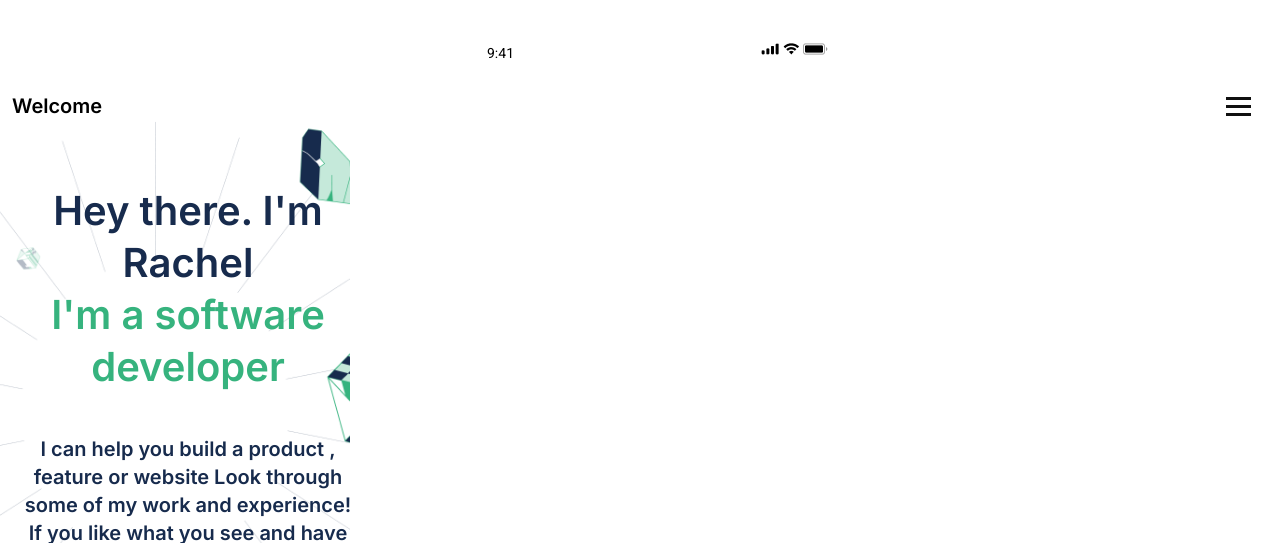
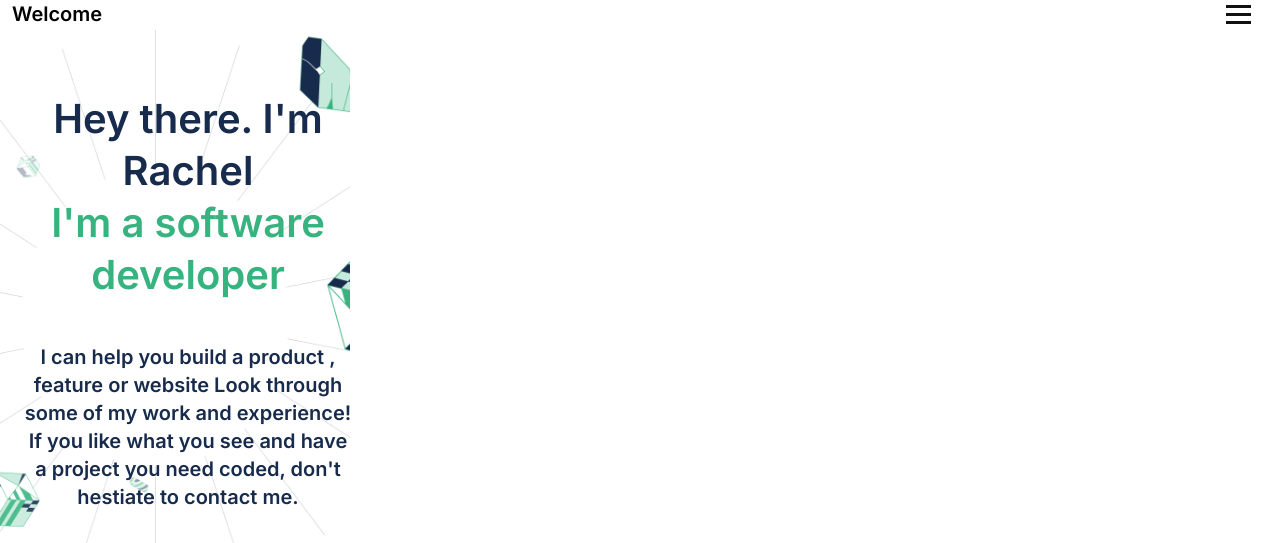
Before and after one commit to Rachelwebdev/Portfolio-Project, a website: page index.html in a window 1280 px wide. Shown: the top 543 px of the page. Drawn offline with Linux system fonts and the light colour scheme.

Commit message:
Delete the bar status section

```diff
--- a/index.html
+++ b/index.html
@@ -8,19 +8,6 @@
     <title>Portfolio Project</title>
   </head>
   <body>
-    <!-- Bar Status -->
-    <div id="bar-status-container">
-      <p class="time">9:41</p>
-      <div class="bar-status-icons">
-        <img
-          src="images/Cellular Connection.png"
-          alt="cellular connection icon"
-        />
-        <img src="images/Wifi.png" alt="wifi icon" />
-        <img src="images/Battery.png" alt="battery icon" />
-      </div>
-    </div>
-    <!-- Navigation bar -->
     <nav>
       <h3 class="logo-text">Welcome</h3>
       <div class="hamburger">
--- a/style.css
+++ b/style.css
@@ -4,34 +4,6 @@
   margin: 0;
   padding: 0;
   box-sizing: border-box;
-}
-
-/* Bar Status Style */
-
-#bar-status-container {
-  display: flex;
-  justify-content: space-between;
-  align-items: center;
-  width: 375px;
-  height: 92px;
-  margin-left: calc(50% - 375px / 2);
-}
-
-.bar-status-icons {
-  width: 67px;
-  height: 11px;
-}
-
-.time {
-  font-family: "Roboto", sans-serif;
-  font-size: 14px;
-  line-height: 16.41px;
-  text-align: center;
-  font-weight: 500;
-  width: 54px;
-  height: 16px;
-  margin-top: 13px;
-  margin-left: 21px;
 }
 
 /* Navigation bar Styles */
```
